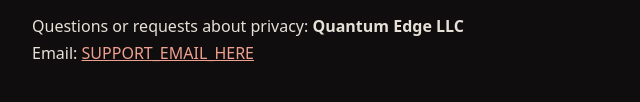
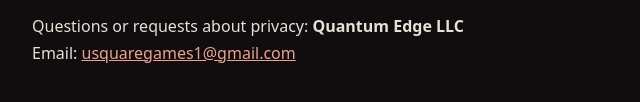
Before and after one commit to aneesvr016/wardzero-privacy, a plain HTML site: page index.html in a window 1280 px wide. Shown: the part 1846-1948 px from the top of the page, 228-868 px from the left. Drawn offline with Linux system fonts and the light colour scheme.

Commit message:
Update index.html

```diff
--- a/index.html
+++ b/index.html
@@ -70,7 +70,7 @@
 
   <h2>10. Contact</h2>
   <p>Questions or requests about privacy: <strong>Quantum Edge LLC</strong><br>
-  Email: <a href="mailto:SUPPORT_EMAIL_HERE">SUPPORT_EMAIL_HERE</a></p>
+  Email: <a href="mailto:SUPPORT_EMAIL_HERE">usquaregames1@gmail.com</a></p>
 </main>
 </body>
 </html>
```
